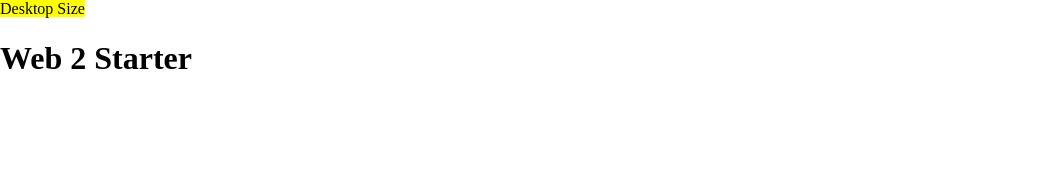
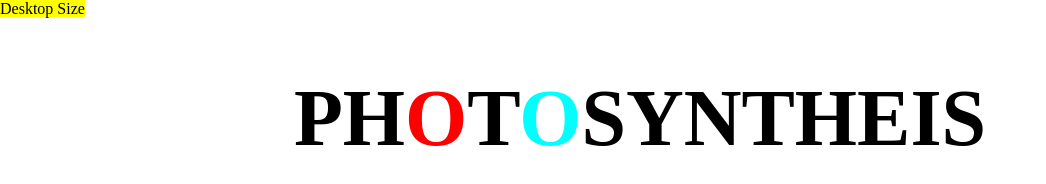
Before and after one commit to ewuweblab/letteringjs, a plain HTML site: page index.html in a window 1280 px wide. Shown: the whole page, without its empty margins (0-1046 px from the left). Drawn offline with nearby package versions, Linux system fonts and the light colour scheme.

Commit message:
Version 1
* Super cool v1

```diff
--- a/css/styles.css
+++ b/css/styles.css
@@ -1,7 +1,19 @@
 /********************
 YOUR STYLES
 *******************/
+h1 {
+  font-size: 5em;
+  text-align: center;
+  text-transform: uppercase;
+}
 
+.char3 {
+    color: red;
+}
+
+.char5 {
+    color: aqua;
+}
 
 
 
@@ -14,7 +26,7 @@ MEDIA QUERIES
   /* Diagnostic Styling. Delete When Done. */
   body:before {
        background: yellow;
-       content: "Mobile Size";
+       content: "Mobile";
   }
 
 }
--- a/index.html
+++ b/index.html
@@ -4,7 +4,7 @@
   <meta charset="UTF-8" />
   <meta name="viewport" content="width=device-width, initial-scale=1">
 
-  <title>Web 2 Starter</title>
+  <title>Lettering</title>
 
   <link rel="icon" href="favicon.ico" type="image/x-icon">
   <!-- Normalize CSS makes browsers render all elements more consistently -->
@@ -16,7 +16,7 @@
 <body>
 
   <!-- YOUR AWESOME WEBSITE -->
-	<h1>Web 2 Starter</h1>
+	<h1>Photosyntheis</h1>
 
 
 
--- a/js/plugin.js
+++ b/js/plugin.js
@@ -1 +1,74 @@
 // Paste jQuery Plugin Code Here
+
+/*global jQuery */
+/*!
+* Lettering.JS 0.7.0
+*
+* Copyright 2010, Dave Rupert http://daverupert.com
+* Released under the WTFPL license
+* http://sam.zoy.org/wtfpl/
+*
+* Thanks to Paul Irish - http://paulirish.com - for the feedback.
+*
+* Date: Mon Sep 20 17:14:00 2010 -0600
+*/
+(function($){
+	function injector(t, splitter, klass, after) {
+		var text = t.text()
+		, a = text.split(splitter)
+		, inject = '';
+		if (a.length) {
+			$(a).each(function(i, item) {
+				inject += '<span class="'+klass+(i+1)+'" aria-hidden="true">'+item+'</span>'+after;
+			});
+			t.attr('aria-label',text)
+			.empty()
+			.append(inject)
+
+		}
+	}
+
+
+	var methods = {
+		init : function() {
+
+			return this.each(function() {
+				injector($(this), '', 'char', '');
+			});
+
+		},
+
+		words : function() {
+
+			return this.each(function() {
+				injector($(this), ' ', 'word', ' ');
+			});
+
+		},
+
+		lines : function() {
+
+			return this.each(function() {
+				var r = "eefec303079ad17405c889e092e105b0";
+				// Because it's hard to split a <br/> tag consistently across browsers,
+				// (*ahem* IE *ahem*), we replace all <br/> instances with an md5 hash
+				// (of the word "split").  If you're trying to use this plugin on that
+				// md5 hash string, it will fail because you're being ridiculous.
+				injector($(this).children("br").replaceWith(r).end(), r, 'line', '');
+			});
+
+		}
+	};
+
+	$.fn.lettering = function( method ) {
+		// Method calling logic
+		if ( method && methods[method] ) {
+			return methods[ method ].apply( this, [].slice.call( arguments, 1 ));
+		} else if ( method === 'letters' || ! method ) {
+			return methods.init.apply( this, [].slice.call( arguments, 0 ) ); // always pass an array
+		}
+		$.error( 'Method ' +  method + ' does not exist on jQuery.lettering' );
+		return this;
+	};
+
+})(jQuery);
--- a/js/scripts.js
+++ b/js/scripts.js
@@ -1 +1,2 @@
 // YOUR SCRIPTS GO HERE
+$('h1').lettering();
```
